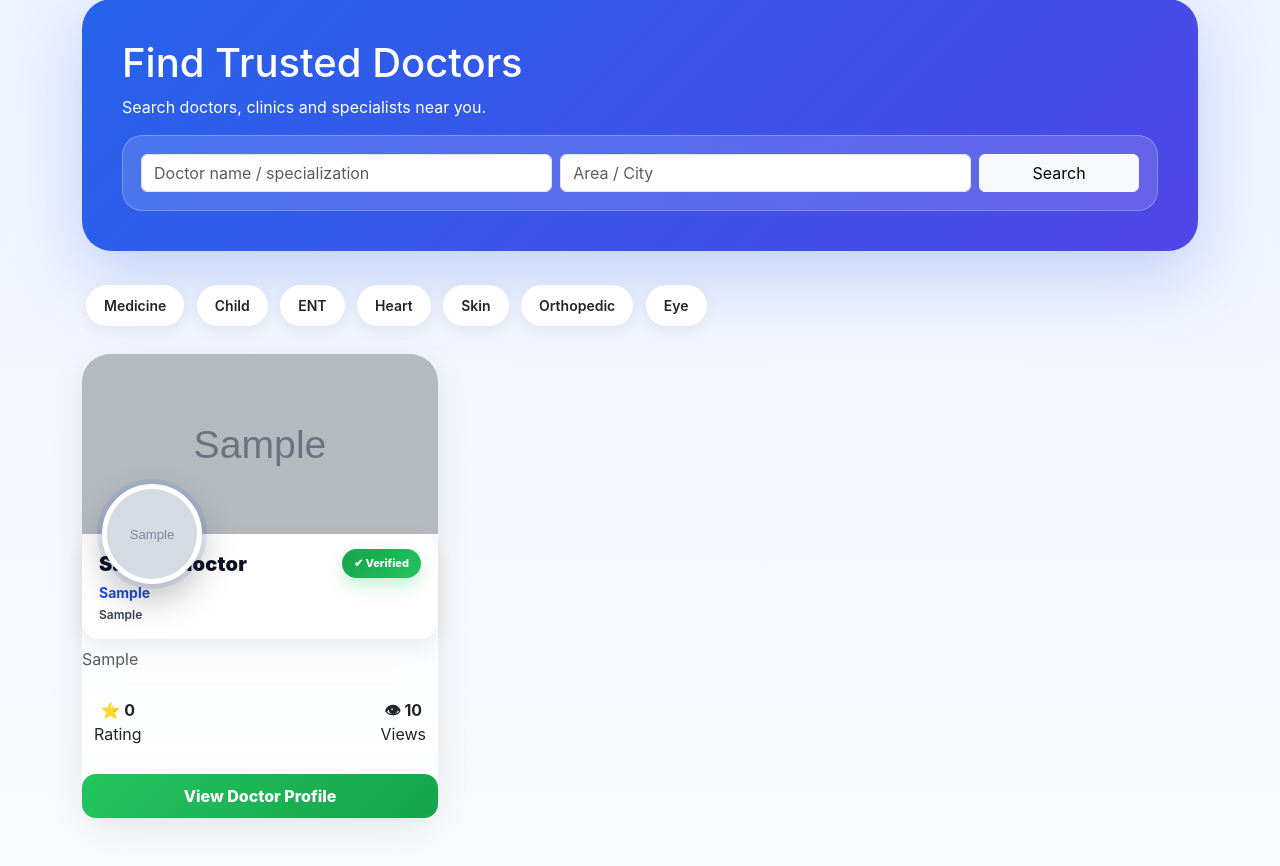
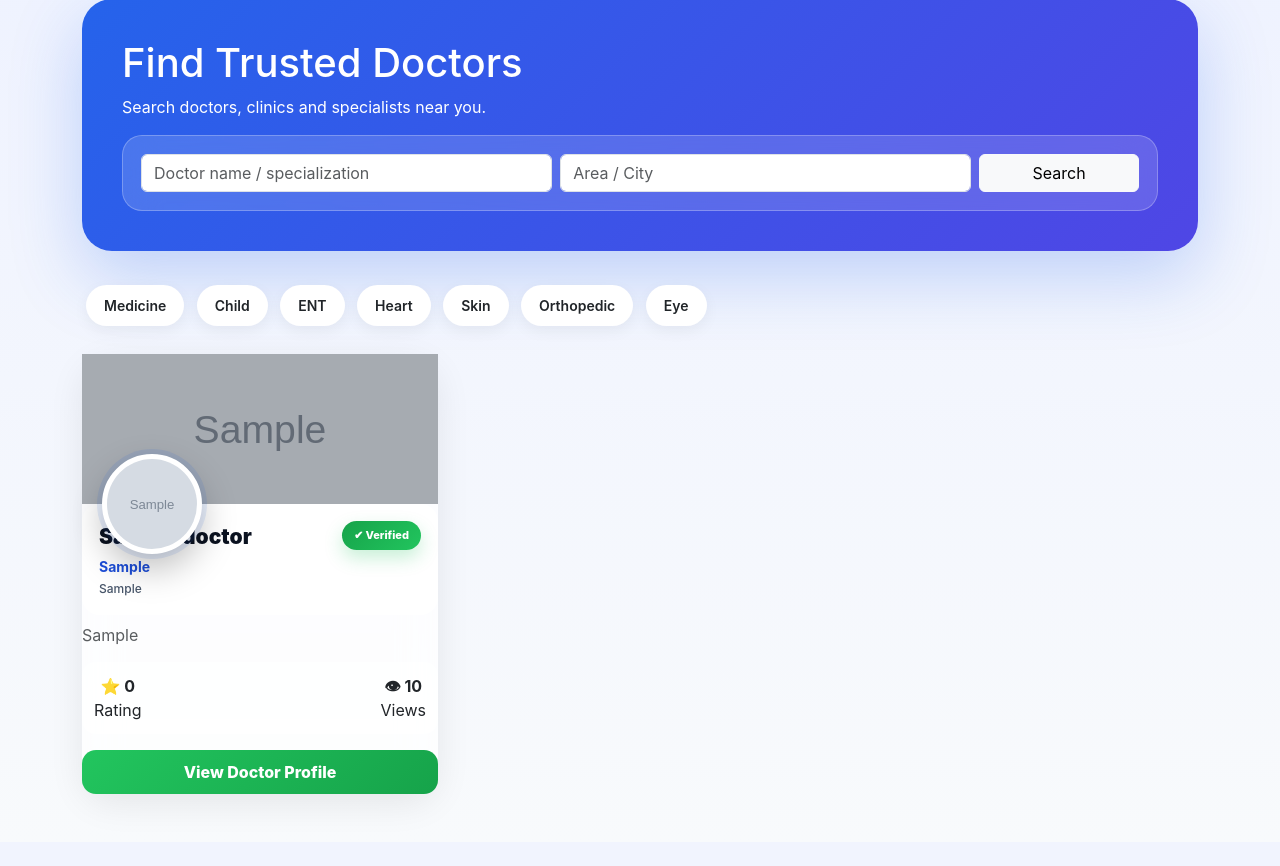
Before and after one commit to shipufalia-jpg/S.F, a Flask app: page /doctors/list in a window 1280 px wide. Shown: the part 83-949 px from the top of the page. After the commit the page ends 885 px from the top, so only its background shows below. Run offline with Flask 3, Linux system fonts and the light colour scheme; tables that the repository leaves empty hold one stand-in row (values such as "Sample post"); grey boxes marked "Sample" are stand-in pictures.

Commit message:
Update list.html

```diff
--- a/templates/doctor/list.html
+++ b/templates/doctor/list.html
@@ -81,20 +81,17 @@ body{
 /* COVER */
 .cover-wrap{
     position:relative;
-    height:180px;
+    height:150px;   /* আগে 180px ছিল → এখন কমানো */
     border-radius:28px 28px 0 0;
     overflow:visible;
 }
-
 /* COVER IMAGE */
 .cover-img{
+    height:150px;   /* match with wrap */
     width:100%;
-    height:180px;
     object-fit:cover;
-    filter:brightness(.85);
-    border-radius:28px 28px 0 0;
+    filter:brightness(.78);
 }
-
 /* PROFILE IMAGE */
 .profile-img{
     width:100px;
@@ -129,45 +126,45 @@ body{
     justify-content:space-between;
     align-items:flex-start;
 
-    padding:14px 16px;
+    padding:16px 16px;
+
+    background:rgba(255,255,255,.65);
+    backdrop-filter:blur(16px);
 
     border-radius:18px;
-
-    /* 🔥 stronger glass for readability */
-    background:rgba(255,255,255,.75);
-    backdrop-filter:blur(16px);
-
     border:1px solid rgba(255,255,255,.6);
-
-    box-shadow:0 10px 25px rgba(0,0,0,.08);
 }
 
 .doctor-info{
     display:flex;
     flex-direction:column;
     gap:3px;
+    max-width:75%;
 }
 
 /* 🔥 FIX: NAME VISIBILITY */
 .doc-name{
-    font-size:20px;
+    font-size:21px;
     font-weight:900;
-    color:#0b1220;   /* darker for strong visibility */
-    letter-spacing:.2px;
+    color:#0b1220;
 }
 
-/* SPECIALITY */
 .doc-speciality{
     font-size:14px;
     font-weight:700;
-    color:#1d4ed8;  /* stronger blue */
+    color:#1d4ed8;
 }
 
 /* DEGREE */
 .doc-degree{
     font-size:12px;
-    color:#334155;  /* darker grey */
-    font-weight:600;
+    color:#475569;
+    font-weight:500;
+
+    display:-webkit-box;
+    -webkit-line-clamp:2;   /* max 2 lines */
+    -webkit-box-orient:vertical;
+    overflow:hidden;
 }
 
 /* VERIFIED BADGE */
@@ -182,7 +179,7 @@ body{
     font-weight:800;
 
     box-shadow:0 8px 18px rgba(34,197,94,.25);
-    }
+}
 /* OLD STYLES (keep for safety) */
 .stats{
     display:flex;
```
